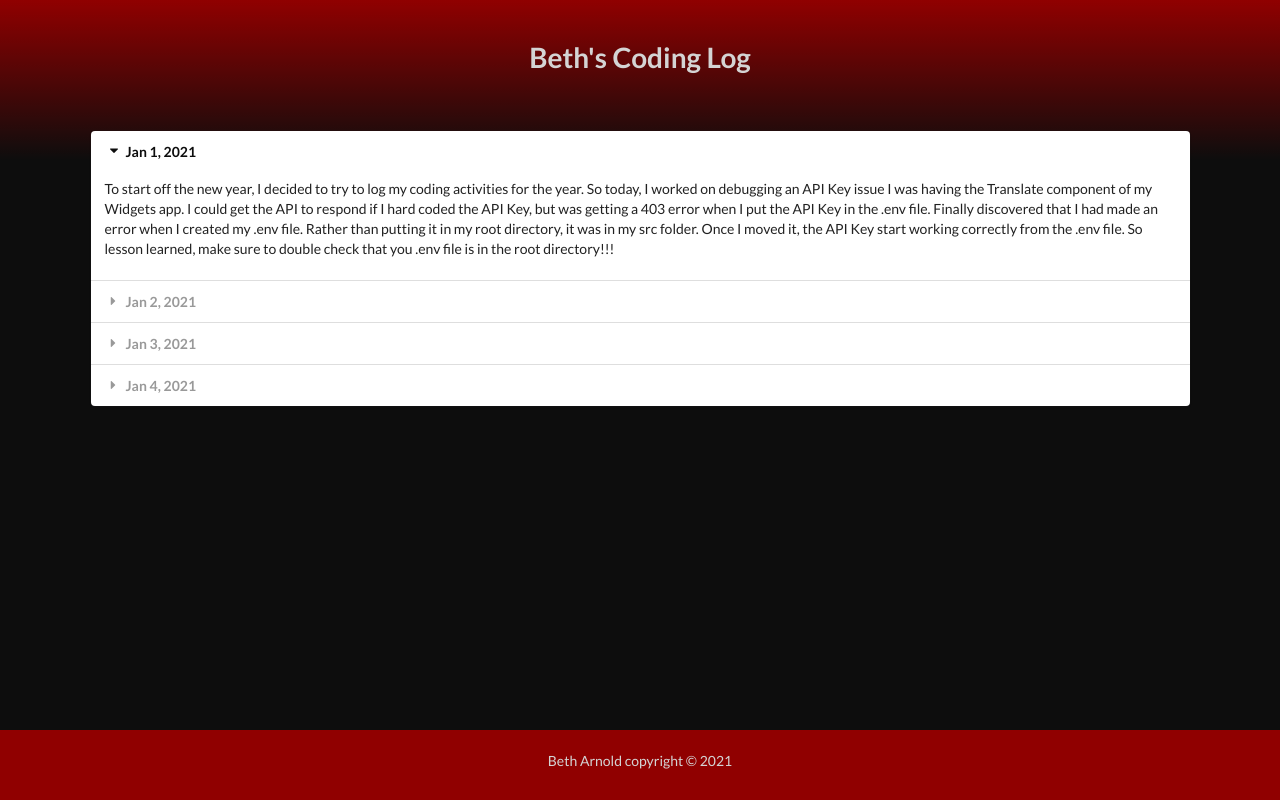
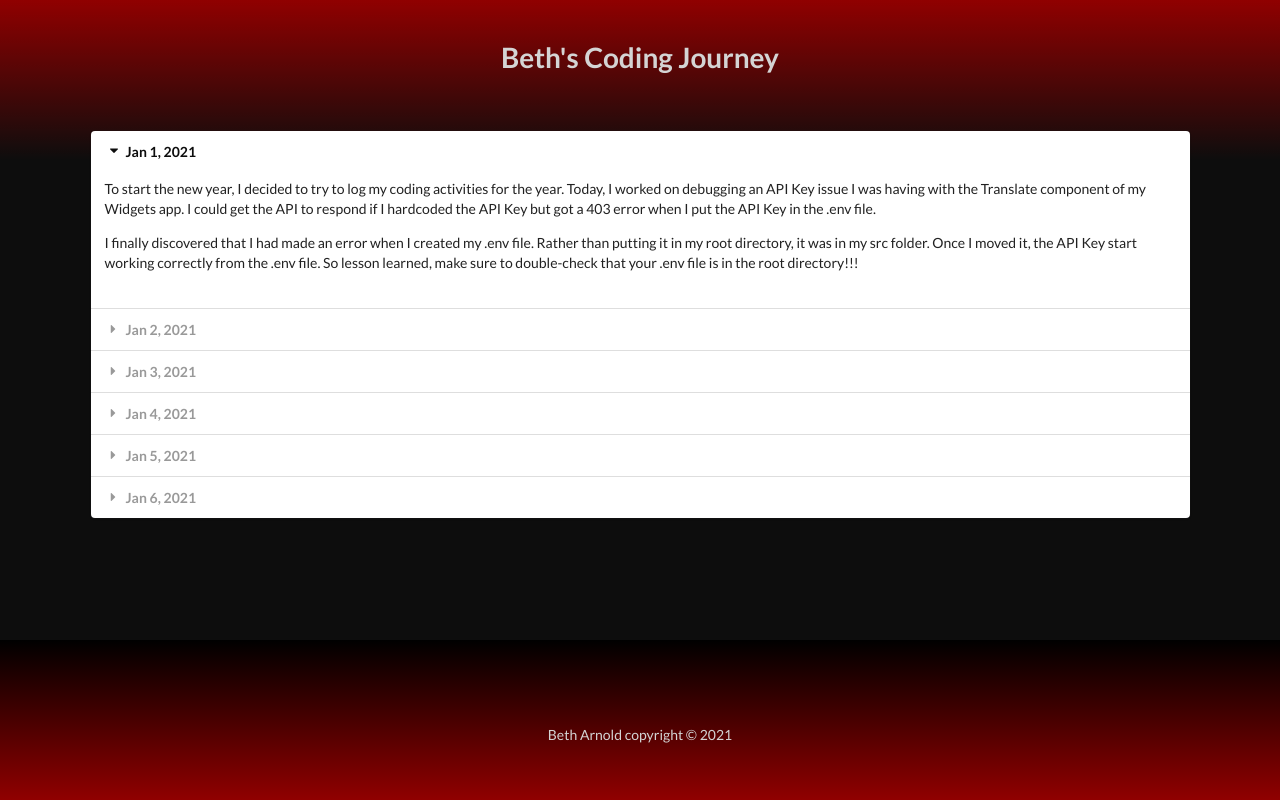
Before and after one commit to BETH-A/coding-log, a React (Create React App) app: page / in a window 1280 px wide. Both pictures are taken after a click on the element "Jan 1, 2021". Built offline with nearby package versions, Linux system fonts and the light colour scheme.

Commit message:
Added entries for 1/4-1/6, adjusted code to allow for seperate <p> for paragraphs in the entries, also updated the Footer with the unified styling

```diff
--- a/src/App.css
+++ b/src/App.css
@@ -33,6 +33,7 @@ h1 {
 
 .container {
     margin-top: 7vh;
+    margin-bottom: 10vh;
 }
 
 .accordion {
--- a/src/App.js
+++ b/src/App.js
@@ -1,4 +1,4 @@
-import React, { useState } from 'react';
+import React from 'react';
 import Log from './Log';
 import Entries from './Entries';
 import Header from './Header';
--- a/src/Entries.js
+++ b/src/Entries.js
@@ -1,19 +1,67 @@
 const Entries = [
     {
         title: 'Jan 1, 2021',
-        content: 'To start off the new year, I decided to try to log my coding activities for the year.  So today, I worked on debugging an API Key issue I was having the Translate component of my Widgets app.  I could get the API to respond if I hard coded the API Key, but was getting a 403 error when I put the API Key in the .env file.  Finally discovered that I had made an error when I created my .env file.  Rather than putting it in my root directory, it was in my src folder.  Once I moved it, the API Key start working correctly from the .env file.  So lesson learned, make sure to double check that you .env file is in the root directory!!!'
+        content: {
+            p1: 'To start the new year, I decided to try to log my coding activities for the year.  Today, I worked on debugging an API Key issue I was having with the Translate component of my Widgets app.  I could get the API to respond if I hardcoded the API Key but got a 403 error when I put the API Key in the .env file.',
+
+            p2: 'I finally discovered that I had made an error when I created my .env file.  Rather than putting it in my root directory, it was in my src folder.  Once I moved it, the API Key start working correctly from the .env file.  So lesson learned, make sure to double-check that your .env file is in the root directory!!!'
+        }
     },
     {
         title: 'Jan 2, 2021',
-        content: 'I continue working on my Widgits app.  I added a Navigation component to the project to allow users to move between the 4 components (Accordion, Search/List, Dropdown, Translate) without having to rerender the page.  So a Header was created that contained Links to the 4 components. I also manually created Routes so that you can access the components by URL without rerendering the page. So other than some CSS to unify this app to some of the others on my website & deploying it, it is completed.  I will style & deploy it on Monday, 1/4/2021.'
+        content: {
+            p1: 'I continue working on my Widgits app.  I added a Navigation component to the project to allow users to move between the four components (Accordion, Search/List, Dropdown, Translate) without re-rendering the page.  So I created a Header that contained Links to the four components. I also manually created Routes so that you can access the components by URL without re-rendering the page. The app is complete, other than adding some CSS to unify this app with some of my others. ',
+
+            p2: 'I will style & deploy it on Monday, 1/4/2021.'
+        }
     },
     {
         title: 'Jan 3, 2021',
-        content: 'Got a very, very late start to coding today, so did not do much. I created this Coding Log react app and added some basic files to get started (App.js, Entries.js, Log.js, index.js). Have not tested it yet to see if working correctly, will do that tomorrow morning as it is midnight now.'
+        content: {
+            p1: 'I got a very, very late start to coding today, so I did not do much. I created this Coding Log react app and added some essential files to get started (App.js, Entries.js, Log.js, index.js). I have not tested it yet to see if working correctly; I will do that tomorrow morning as it is midnight.'
+        }
     },
     {
         title: 'Jan 4, 2021',
-        content: 'Started the day with testing what I coded up late last night on the Coding Log app.  Quickly came up with an error because I had not yet created any of the entries. LOL So, I summarized what I have done so far and hopefully this will resolve the issue without any others.'
+        content: {
+            p1: 'I started the day by testing what I coded up late last night on the Coding Log app.  I quickly came up with an error because I had not yet created any of the entries. LOL So, I summarized what I had done so far and resolved the issue without any others. Added my standard styling to both the Widgets app & the Coding Log. With this completed, I switched back over to the React course that I am taking.',
+
+            p2: 'The section that I was starting was on Deploying React Apps. The instructor showed us how to deploy our apps via Vercel & Netlify. I decided to deploy my Video Viewer app via Vercel as I have never used it before.',
+
+            p3: 'That was the beginning of an exciting and frustrating journey!!! After installing the Vercel CLI & coding up the app to deploy on Vercel, I issued the deploy commands via Terminal. The console indicated it had deployed and provided the link(s) to check it out.  When to look at it & only got a white screen.  I double-checked, triple-checked, and then rechecked my code, only to get the same results each time.  Now I had deployed a React app via GitHub Pages before with no problems, so I decided to deploy it that way instead.',
+
+            p4: 'I removed the code to deploy on Vercel & added the code to deploy to GH Pages. Built & deployed the app. Guess what it rendered? That is right, a white page. I went back & double check my code, found an error I had made, and rebuild & deployed.  I checked it, only to see that my README.md was rendering, not the app.  So I started comparing it to the app I deployed just a few days before make sure everything was correct. I tried to build & deploy it again. Again, I only got my README.md.',
+
+            p5: 'When I said I double-checked my code, I was only checking what package.json to make sure I set it up correctly.  So when I got the README.md again, I went to my GH repo to see what was going on.  That is when I discovered that all of the files that I had added were gone!!! The repo was only showing the original React default files. WHAT THE HECK?!?!?! Ok, this will not be too big of a deal; I need to revert to the last commit with all of my code. Thank goodness I had often been committing!!!! So that is what I did. I issued the command to revert the code three commits. Only nothing happened!',
+
+            p6: 'At this point, I am getting frustrated & not sure what to do. So I try to restore the code. I get it restored on my local machine & go to push it up to my repo, only to get an error telling me that the repo is farther along & that I need to pull it before I can add to it.  So I pull the repo, only to lose all of the code again. I go thru this cycle twice more, only to call it a day.  Time to take a break, re-group, sleep on it, and start again tomorrow!'
+
+        }
+
+    },
+    {
+        title: 'Jan 5, 2021',
+        content: {
+            p1: 'So I thought about the problem I had yesterday, all night & morning long. I decided that since I could see the previous committed code in my repo history, I would re-create the files.  So that is what I did. I went thru the painfully slow process of re-creating everything.  I ran it to make sure it was working correctly without being deployed. Then pushed it up to up to GitHub. All looks great! So I am going to deploy it, and all should be well again, right? WRONG!!! I deployed it, and all of my files disappeared just like they did yesterday!?!?!? I double-check everything! I do not understand how this is happening! ',
+
+            p2:'Again, I went thru the process of trying to revert the code.  It does not revert again! So I skip to re-creating the files a 2nd time. Test it, working correctly. All files are in the repo. I deploy it and lose everything again!!!!',
+
+            p3: 'At this point, I am thinking to myself, why did I want to be a developer again?  Oh yeah, I like challenges. I like solving puzzles. I like making stuff. I love the feeling I get when I build an app & show it to others for the 1st time. But this one has me stumped!',
+
+            p4: 'I had also noticed that my repo was acting weird. Like it would not show me all of my commits every time. Sometimes it would only show four commits instead of the 16 that should be showing. So then I got to wondering if maybe I had done something in all of my attempts to revert/restore/recreate that I corrupted my repo. So I did what any self-respecting Dev would do, I built a new repo to re-create my project in it.',
+
+            p5: 'I copied the same code over into the new repo from the commit history that I had been using. I tested it, and it worked. I then added the deployment code for GH Pages. Deployed the app, and it deployed properly on the 1st attempt!!!!!!! *hallelujah*',
+
+            p6: 'I still do not know what happened in the 1st repo or what went wrong when I tried to deploy it to Vercel, but it was a learning experience! Also, a great reminder that sometimes it is best to stick to what you know!'
+        }
+    },
+    {
+        title: 'Jan 6, 2021',
+        content: {
+            p1: 'Today I spent the bulk of my day working on minor fixes.  I changed the booter styling on several of my apps that have unified looks (Video Player, Picture Finder, Widgets, Coding Journal). I am trying to present several apps on my project site as unified learning pieces. I may eventually link them all together. If I do not link them, then I will need to at least edit the Headers to redirect them back to my website and add a contact me feature.',
+            p2: 'Once the styling enhancements had been made, I started in updating the deployed sites.  Video Player which gave me so much trouble the last 2 day, re-deployed with no problems! Picture Finder which originally deployed with no problems, is now giving me problems, similar to what I had the other day with Video Player. So I am not sure what I am doing wrong!',
+            p3: 'I also spent a period of time today detailing my experiences with Video Player the last 2 days.  I am getting it ready to publish on LI & either Medium or Dev.  It will be the 1st article that I have published, so I am rather nervous about that!'
+        }
     }
 ]
 
--- a/src/Footer.css
+++ b/src/Footer.css
@@ -1,13 +1,18 @@
 footer {
     color: #d4d4d4;
     margin-top: 2rem;
-    background-color: #900000;
+    background: linear-gradient(180deg,rgba(0, 0, 0, 0.95), rgba(144,0,0,1));
     position: fixed;
     text-align: center;
     width: 100vw;
-    height: 5rem;
+    height: 20vh;
     padding: 1.5rem;
     left: 0;
     bottom: 0;
     margin-top: 2.5rem;
 }
+
+.footer {
+
+    padding-top: 8vh;
+}
--- a/src/Footer.js
+++ b/src/Footer.js
@@ -8,7 +8,7 @@ function Footer(){
 
     return(
         <footer>
-            <p>Beth Arnold copyright © {currentYear} </p>
+            <p className="footer">Beth Arnold copyright © {currentYear} </p>
         </footer>
     )
 };
--- a/src/Header.js
+++ b/src/Header.js
@@ -4,7 +4,7 @@ import React from 'react';
 const Header = () => {
     return(
         <div className="ui header">
-            <h1> Beth's Coding Log</h1>
+            <h1> Beth's Coding Journey</h1>
         </div>
     )
 }
--- a/src/Log.js
+++ b/src/Log.js
@@ -22,7 +22,12 @@ const Log = ({ items }) => {
                     {item.title}
                 </div>
                 <div className={`content ${active}`}>
-                    <p> {item.content} </p>
+                    <p> {item.content.p1} </p>
+                    <p> {item.content.p2} </p>
+                    <p> {item.content.p3} </p>
+                    <p> {item.content.p4} </p>
+                    <p> {item.content.p5} </p>
+                    <p> {item.content.p6} </p>
                 </div>
             </React.Fragment>
         )
```
Also changed, not shown: 1 other file (tests, documents, lock files or other folders).
